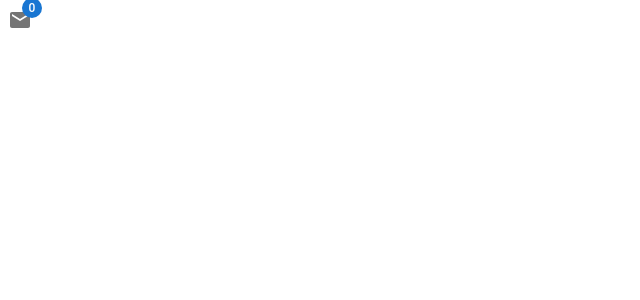
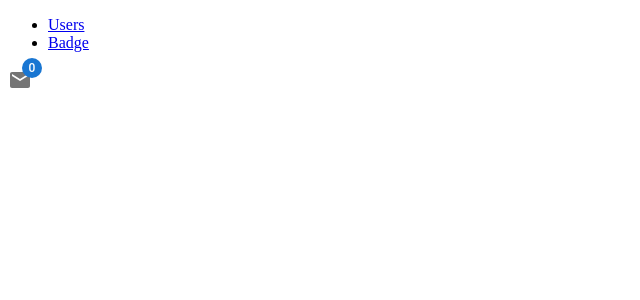
Before and after one commit to farid-hashimzada/js-exam-react, a React (Create React App) app: page /badge in a window 1280 px wide. Shown: the top 300 px of the page, without its empty margins (0-640 px from the left). Built offline with nearby package versions, Linux system fonts and the light colour scheme.

Commit message:
routing, mui(badge),API-tasks end

```diff
--- a/src/App.js
+++ b/src/App.js
@@ -1,8 +1,16 @@
+import { NavLink } from 'react-router-dom';
 import AppRouting from './Routing/Routing';
 function App() {
   return (
 
     <>
+      <div>
+        <ul>
+          <li><NavLink to={'/users'}>Users</NavLink></li>
+          <li><NavLink to={'/badge'}>Badge</NavLink></li>
+        </ul>
+      </div>
+
       <AppRouting />
     </>
   );
--- a/src/Routing/Routing.jsx
+++ b/src/Routing/Routing.jsx
@@ -8,9 +8,10 @@ const AppRouting = () => {
   return (
     <>
       <Routes>
-        <Route path="/" element={<Users />} />
+        <Route path="/users" element={<Users />} />
         <Route path="/user/:id" element={<UserDetail />} />
         <Route path="/badge" element={<SimpleBadge />} />
+
       </Routes>
     </>
   );
```
